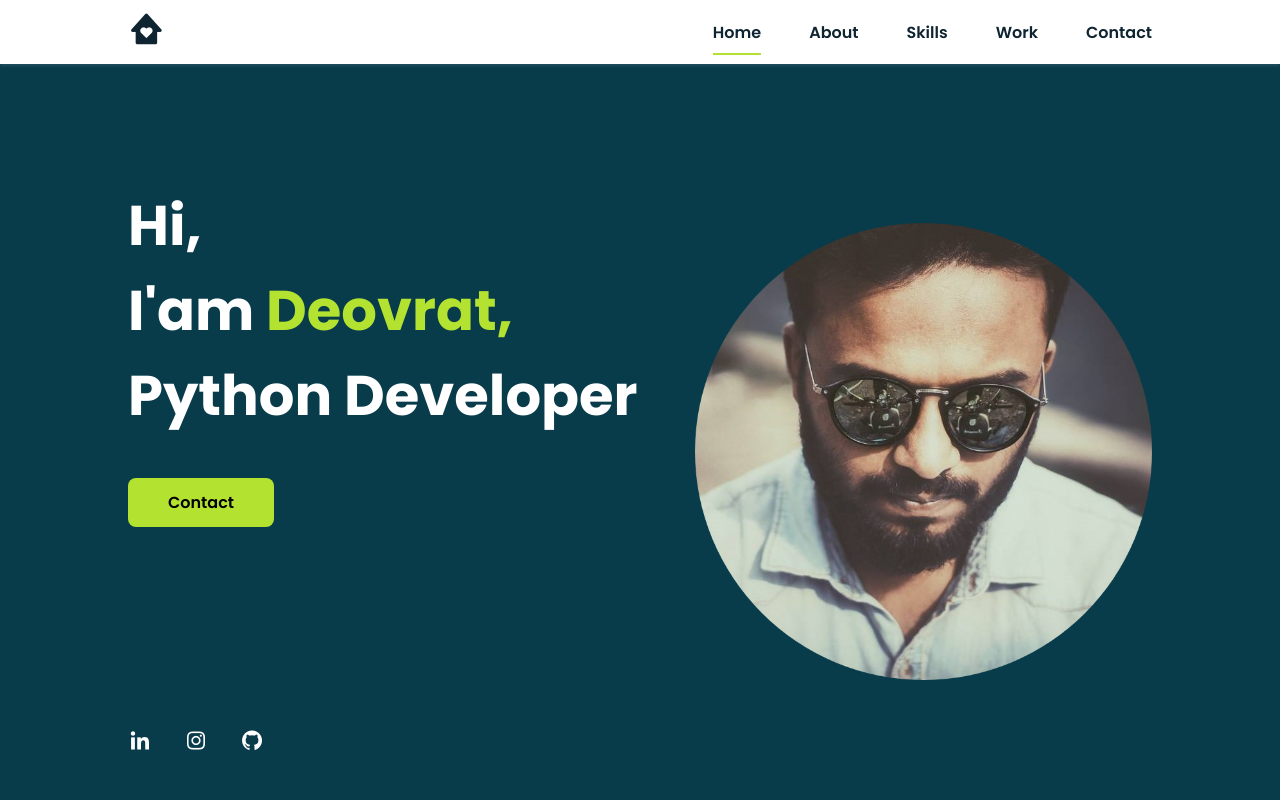
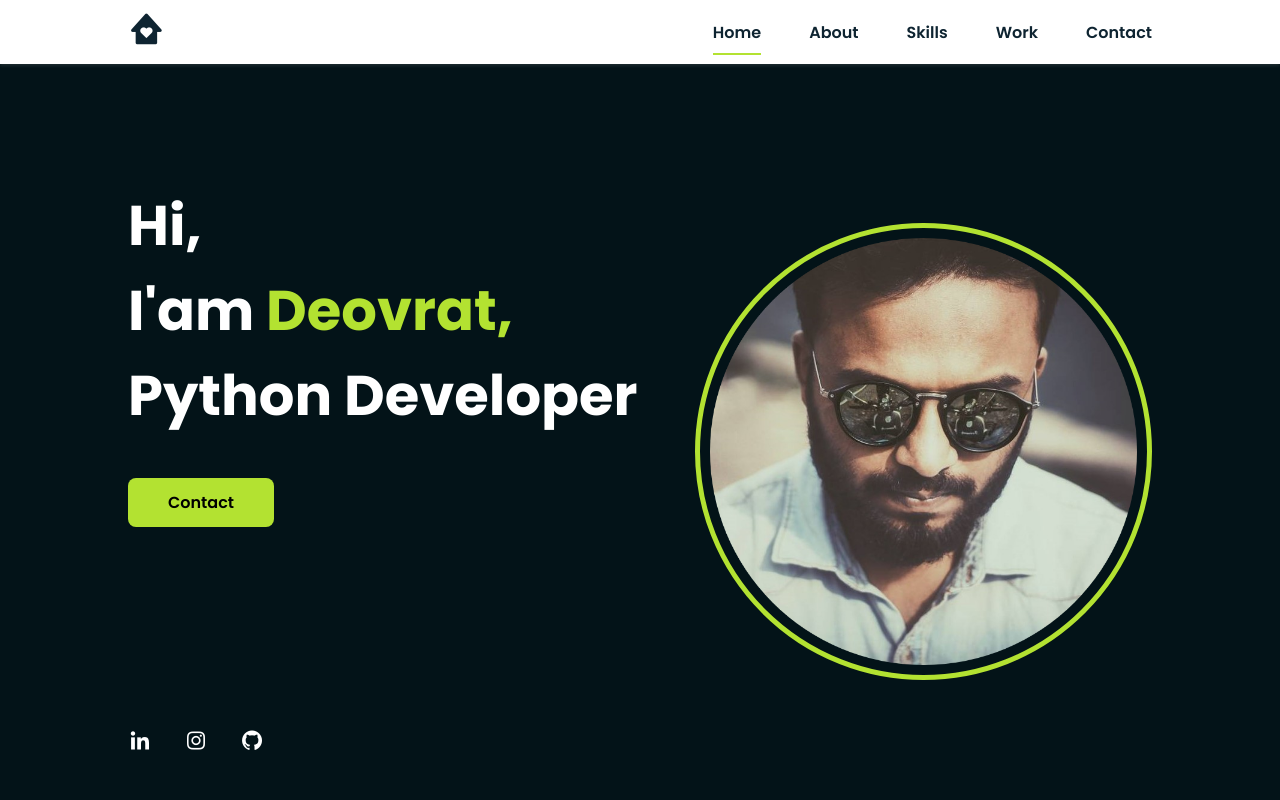
Before and after one commit to devsingh-code/devsingh-code.github.io, a plain HTML site: page index.html in a window 1280 px wide. Shown: the top 800 px of the page. Drawn offline with nearby package versions, Linux system fonts and the light colour scheme.

Commit message:
Update styles.css

```diff
--- a/assets/css/styles.css
+++ b/assets/css/styles.css
@@ -64,7 +64,7 @@ body{
   font-family: var(--body-font);
   font-size: var(--normal-font-size);
   color: var(--third-color);
-  background-color: #093C4B;
+  background-color: #031318;
 }
 
 h1,h2,p{
@@ -235,6 +235,12 @@ img{
   right: 25px;
   bottom: 40px;
   width: 275px;
+  padding: 10px;
+  border: 5px solid  #b3e231;
+  display: block;
+  border-radius: 275px;
+  box-sizing: border-box;
+
 }
 
 .home__skills{
@@ -340,11 +346,14 @@ img{
 /* ===== WORK =====*/
 .work__container{
   row-gap: 2rem;
+
 }
 .work__img{
-  box-shadow: 0 4px 25px rgba(14,36,49,.15);
+  box-shadow: 0 4px 25px rgba(205, 221, 231, 0.15);
   border-radius: .5rem;
   overflow: hidden;
+  padding: 5px;
+  border: 1px solid  #b3e231;
 }
 .work__img img{
   transition: 1s;
```
